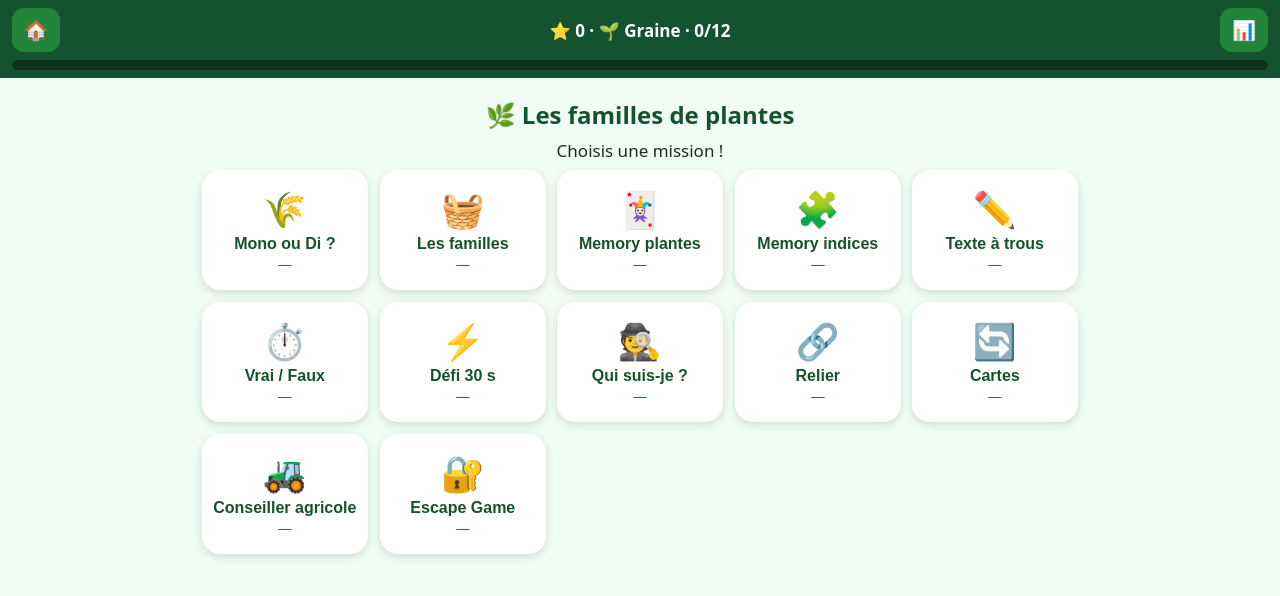
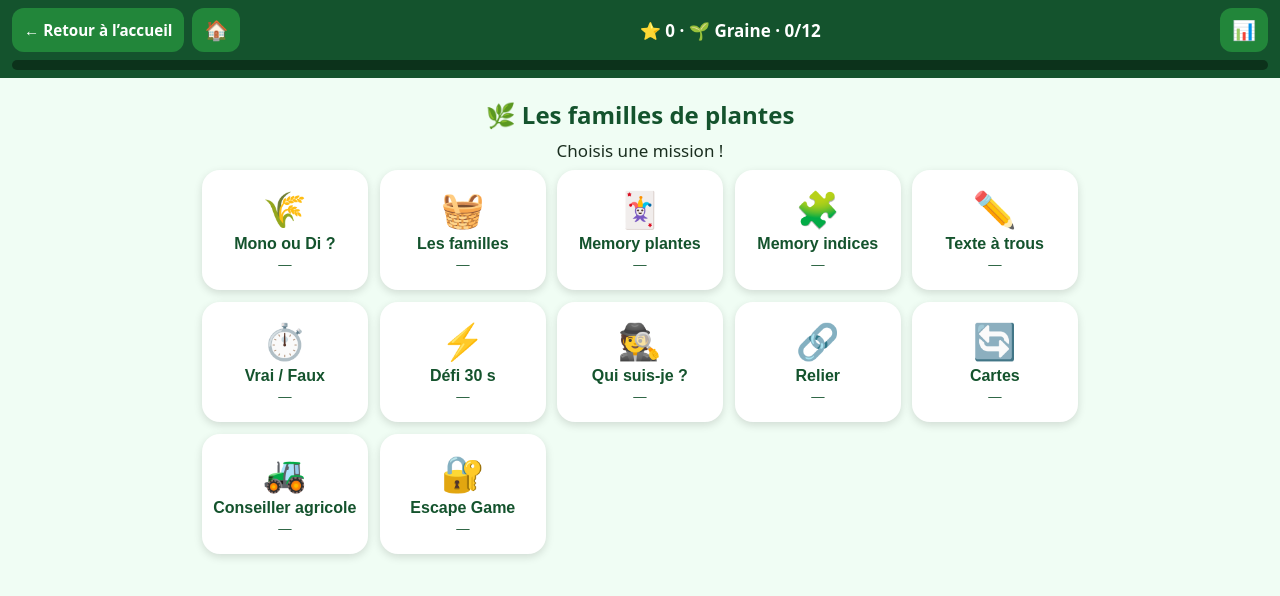
Before and after one commit to FormateurACD/2ProB-Chapitre2, a plain HTML site: page index.html in a window 1280 px wide. Drawn offline with Linux system fonts and the light colour scheme.

Commit message:
Ajouter bouton retour accueil

```diff
--- a/index.html
+++ b/index.html
@@ -50,7 +50,7 @@ table{width:100%;border-collapse:collapse;background:#fff;border-radius:12px;ove
 @keyframes sk{25%{transform:translateX(-8px)}75%{transform:translateX(8px)}}
 @keyframes shr{to{width:0}}
 </style></head><body>
-<header><button onclick="menu()" aria-label="Accueil">🏠</button><span id="sc"></span><button onclick="stats()" aria-label="Suivi">📊</button><div id="pb"><div id="pg"></div></div></header>
+<header><a href="https://formateuracd.github.io/Accueil/" style="display:inline-flex;align-items:center;justify-content:center;min-height:44px;padding:8px 12px;border-radius:12px;background:var(--g2);color:#fff;text-decoration:none;font-size:.95rem;font-weight:700">← Retour à l’accueil</a><button onclick="menu()" aria-label="Accueil">🏠</button><span id="sc"></span><button onclick="stats()" aria-label="Suivi">📊</button><div id="pb"><div id="pg"></div></div></header>
 <main id="app"></main>
 <script>
 const $=s=>document.querySelector(s),sh=a=>[...a].sort(()=>Math.random()-.5),app=$('#app');
```
